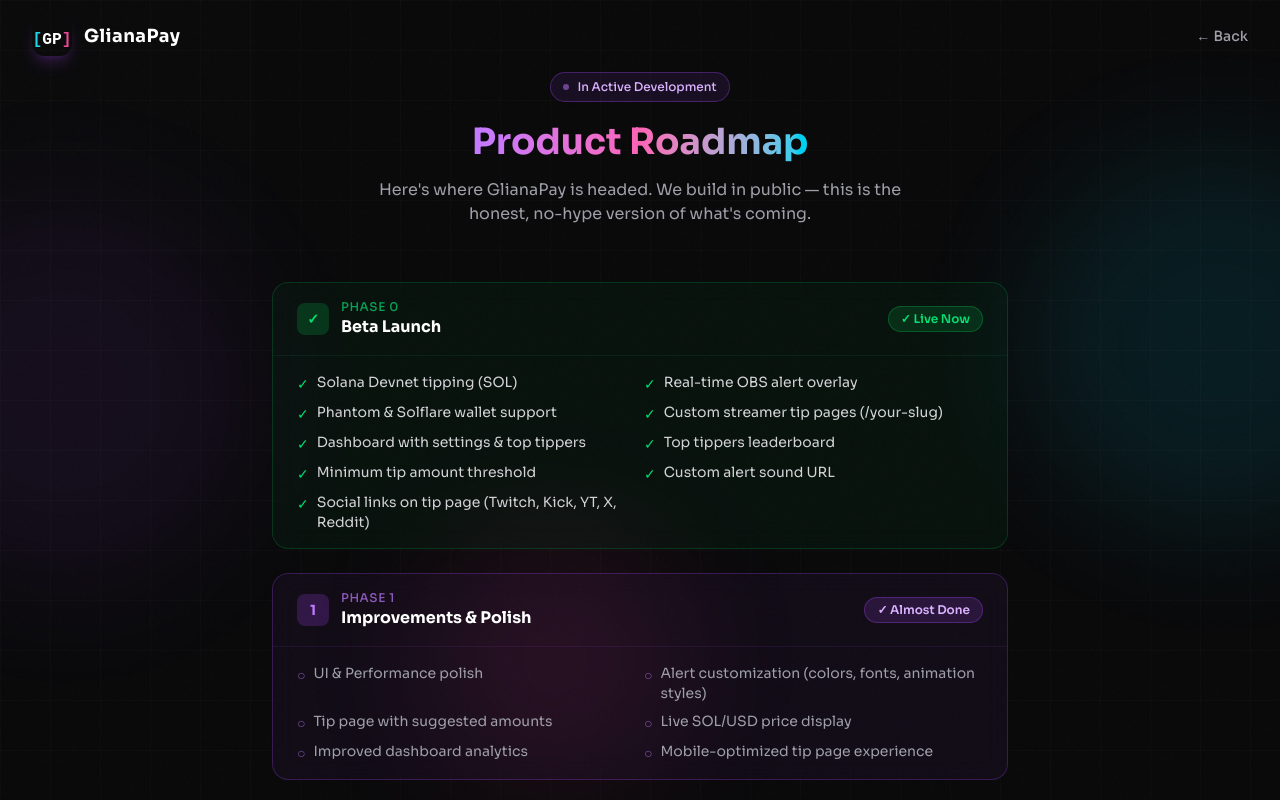
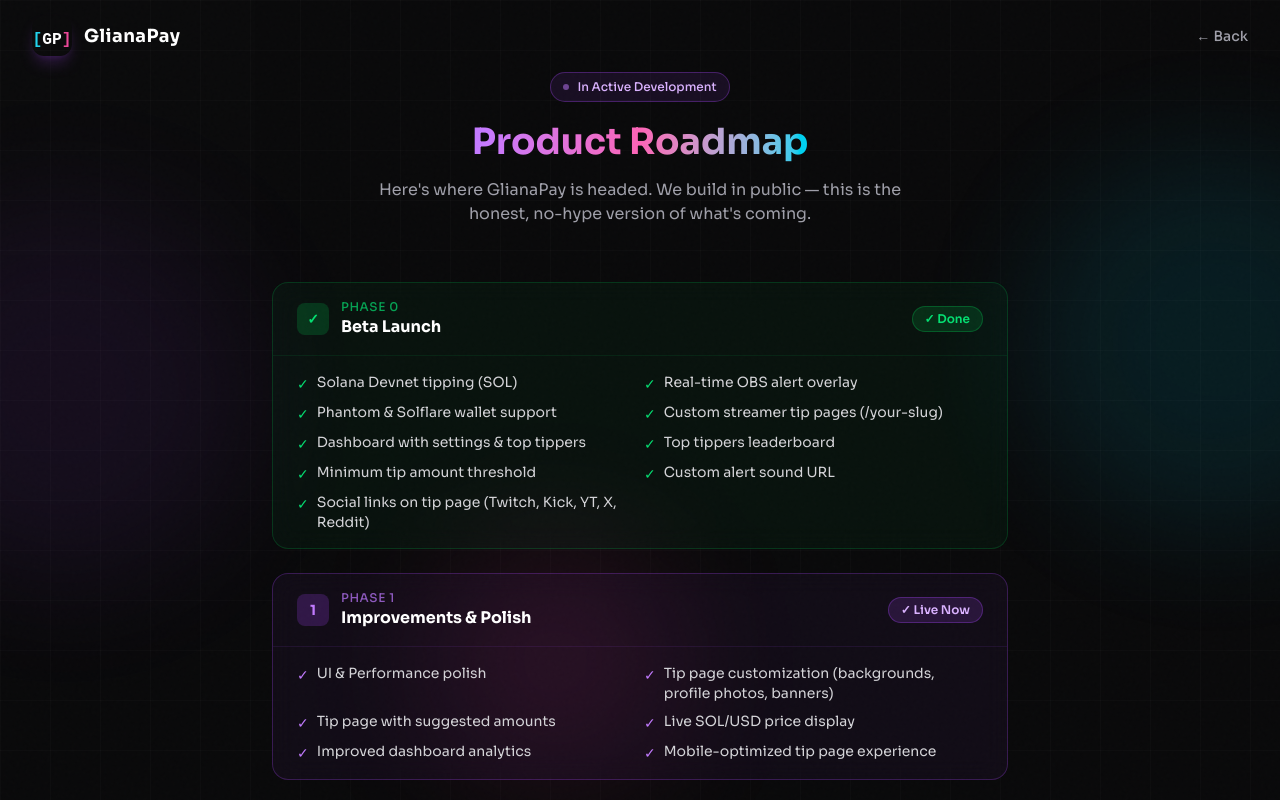
Before and after one commit to Gliana-Labs/gliana-pay-web, a SvelteKit app: page /roadmap in a window 1280 px wide. Shown: the top 800 px of the page. Built offline with nearby package versions, Linux system fonts and the light colour scheme.

Commit message:
feat: complete phase 1 on roadmap

```diff
--- a/src/routes/roadmap/+page.svelte
+++ b/src/routes/roadmap/+page.svelte
@@ -125,7 +125,7 @@
                         <span
                             class="px-3 py-1 bg-green-500/15 border border-green-500/30 rounded-full text-xs font-semibold text-green-400"
                         >
-                            ✓ Live Now
+                            ✓ Done
                         </span>
                     </div>
                     <div class="px-6 py-4">
@@ -174,18 +174,18 @@
                         <span
                             class="px-3 py-1 bg-purple-500/15 border border-purple-500/30 rounded-full text-xs font-semibold text-purple-300"
                         >
-                            ✓ Almost Done
+                            ✓ Live Now
                         </span>
                     </div>
                     <div class="px-6 py-4">
                         <div class="grid sm:grid-cols-2 gap-2">
-                            {#each ["UI & Performance polish", "Alert customization (colors, fonts, animation styles)", "Tip page with suggested amounts", "Live SOL/USD price display", "Improved dashboard analytics", "Mobile-optimized tip page experience"] as item}
+                            {#each ["UI & Performance polish", "Tip page customization (backgrounds, profile photos, banners)", "Tip page with suggested amounts", "Live SOL/USD price display", "Improved dashboard analytics", "Mobile-optimized tip page experience"] as item}
                                 <div
-                                    class="flex items-start gap-2 text-sm text-zinc-400"
+                                    class="flex items-start gap-2 text-sm text-zinc-300"
                                 >
                                     <span
-                                        class="text-purple-400/60 mt-0.5 flex-shrink-0"
-                                        >○</span
+                                        class="text-purple-400 mt-0.5 flex-shrink-0"
+                                        >✓</span
                                     >
                                     {item}
                                 </div>
```
